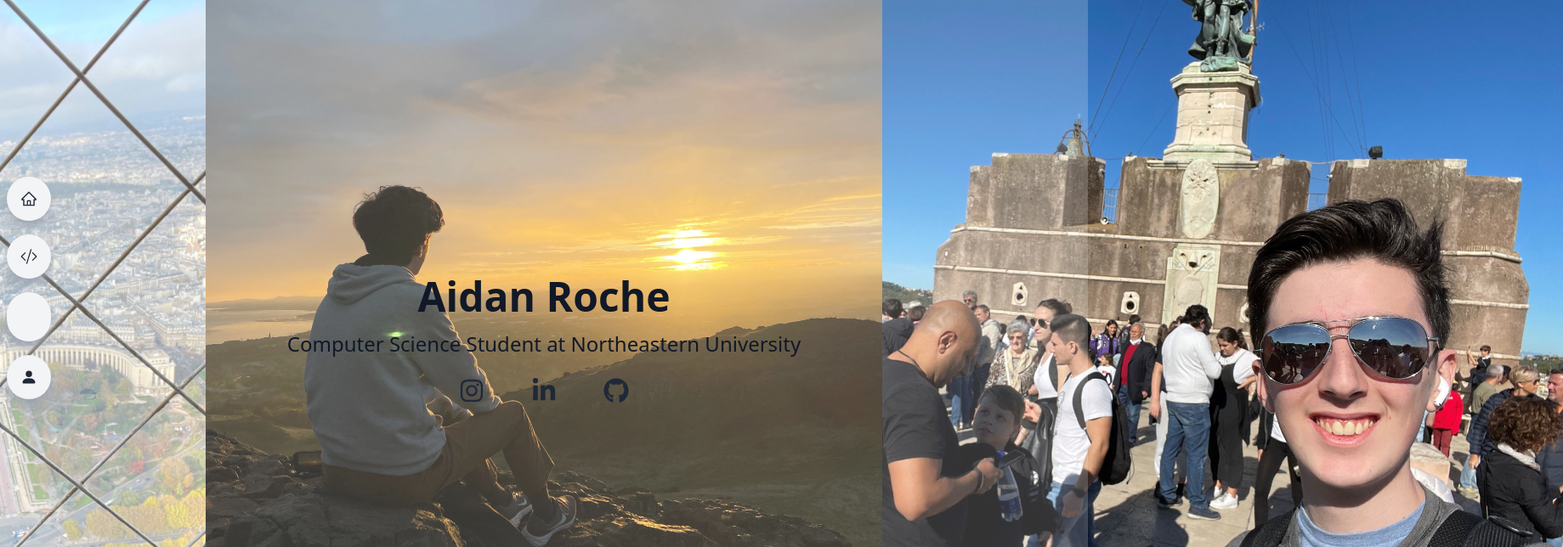
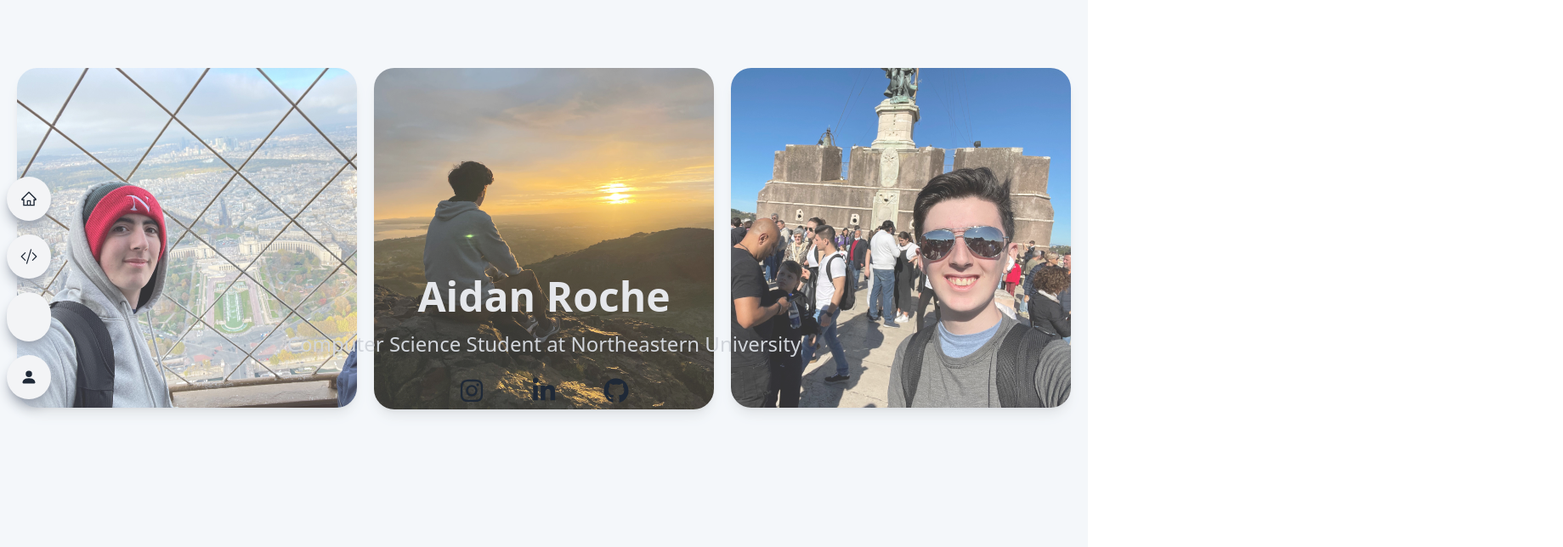
Before and after one commit to aidanroche3/portfolio, a React (Vite) app: page / in a window 1280 px wide. Shown: the top 644 px of the page at 85% size, 1839 px wide, since content can reach past the window. Built offline with nearby package versions, Linux system fonts and the light colour scheme; some icons are missing.

Commit message:
Grid layout progress

```diff
--- a/src/components/Home.jsx
+++ b/src/components/Home.jsx
@@ -3,18 +3,19 @@
 
 function Home() {
   return (
+    <>
       <div id="#main">
-      <div className="w-full h-screen top-0 left-0 flex justify-center">
-        <img className="object-cover resoze" src="paris.jpg" />
-        <img className="object-cover resize" src="edinburgh.jpg" />
-        <img className="object-cover resize" src="rome.jpg" />
+        <div className="w-screen h-screen pt-20 p-5 pb-10 grid grid-flow-row grid-cols-3 gap-5 bg-slate-100">
+          <img className="rounded-3xl shadow-lg" src="paris.jpg" />
+          <img className="rounded-3xl shadow-lg" src="edinburgh.jpg" />
+          <img className="rounded-3xl shadow-lg" src="rome.jpg" />
         </div>
         <div className="w-full h-screen absolute top-0 left-0 bg-white/20">
           <div className="max-w-[700px] m-auto h-full w-full flex flex-col justify-center items-center ">
-          <h1 className="sm:text-5xl text-5x font-bold text-gray-900">
+            <h1 className="sm:text-5xl text-5x font-bold text-gray-200">
               Aidan Roche
             </h1>
-          <h2 className="sm:text-2xl text-2x pt-4 text-gray-900">
+            <h2 className="sm:text-2xl text-2x pt-4 text-gray-300">
               Computer Science Student at Northeastern University
             </h2>
             <div className="flex justify-between items-center pt-6 max-w-[200px] w-full">
@@ -40,6 +41,7 @@
           </div>
         </div>
       </div>
+    </>
   );
 }
 
```
Lines whose indentation alone changed are shown as unchanged.
